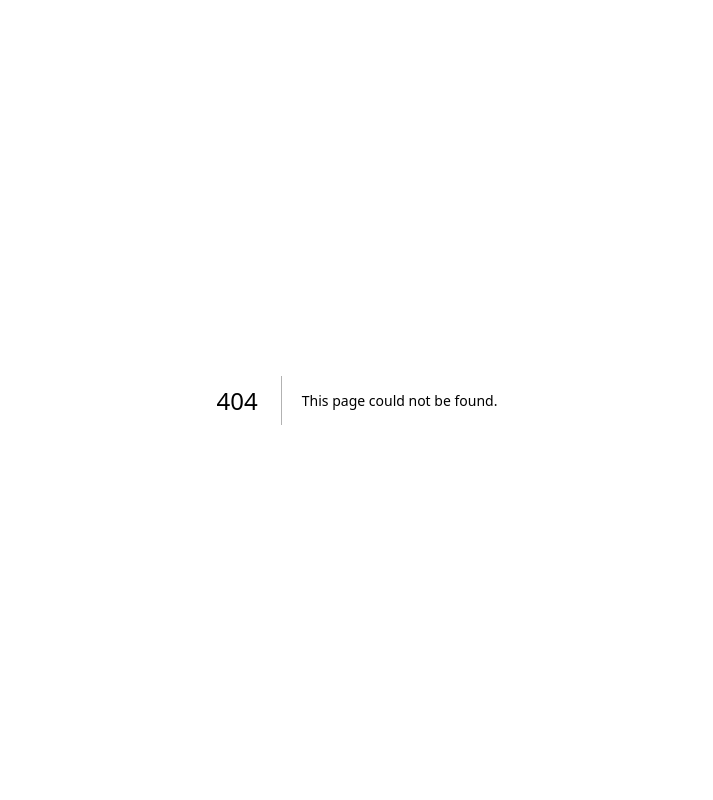
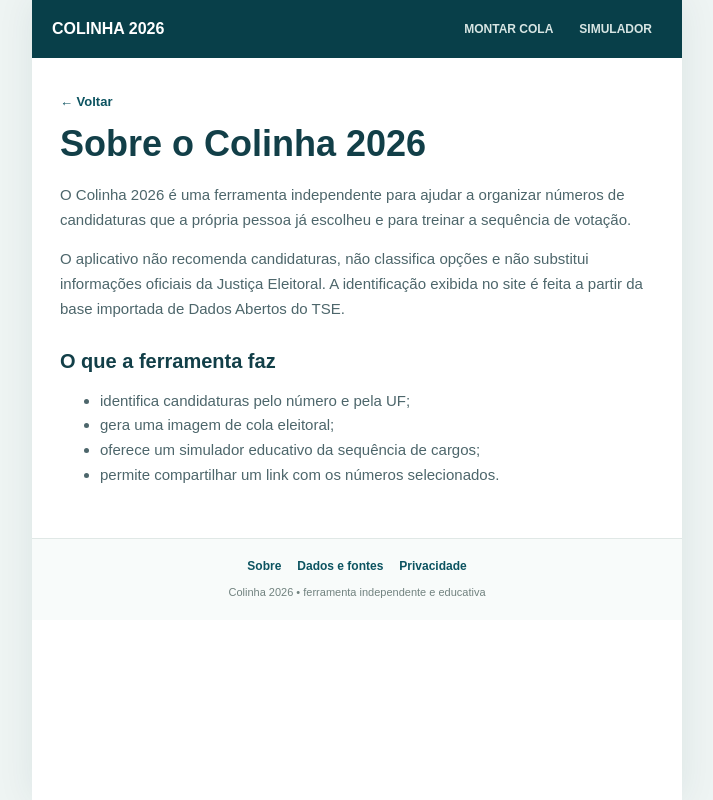
Before and after one commit to GLEISONtiago/colinha, a Next.js app: page /sobre in a window 1280 px wide. Before the commit this address had no page. Shown: the whole page, without its empty margins (283-996 px from the left). Built offline with nearby package versions, Linux system fonts and the light colour scheme.

Commit message:
Add about page

```diff
--- /dev/null
+++ b/app/sobre/page.js
@@ -0,0 +1,3 @@
+import Link from 'next/link';import Footer from '../components/Footer';
+export const metadata={title:'Sobre'};
+export default function Page(){return <main><nav className="topnav"><b>COLINHA 2026</b><div><Link href="/">MONTAR COLA</Link><Link href="/simulador">SIMULADOR</Link></div></nav><article className="infoPage"><Link className="back" href="/">← Voltar</Link><h1>Sobre o Colinha 2026</h1><p>O Colinha 2026 é uma ferramenta independente para ajudar a organizar números de candidaturas que a própria pessoa já escolheu e para treinar a sequência de votação.</p><p>O aplicativo não recomenda candidaturas, não classifica opções e não substitui informações oficiais da Justiça Eleitoral. A identificação exibida no site é feita a partir da base importada de Dados Abertos do TSE.</p><h2>O que a ferramenta faz</h2><ul><li>identifica candidaturas pelo número e pela UF;</li><li>gera uma imagem de cola eleitoral;</li><li>oferece um simulador educativo da sequência de cargos;</li><li>permite compartilhar um link com os números selecionados.</li></ul></article><Footer/></main>}
```
